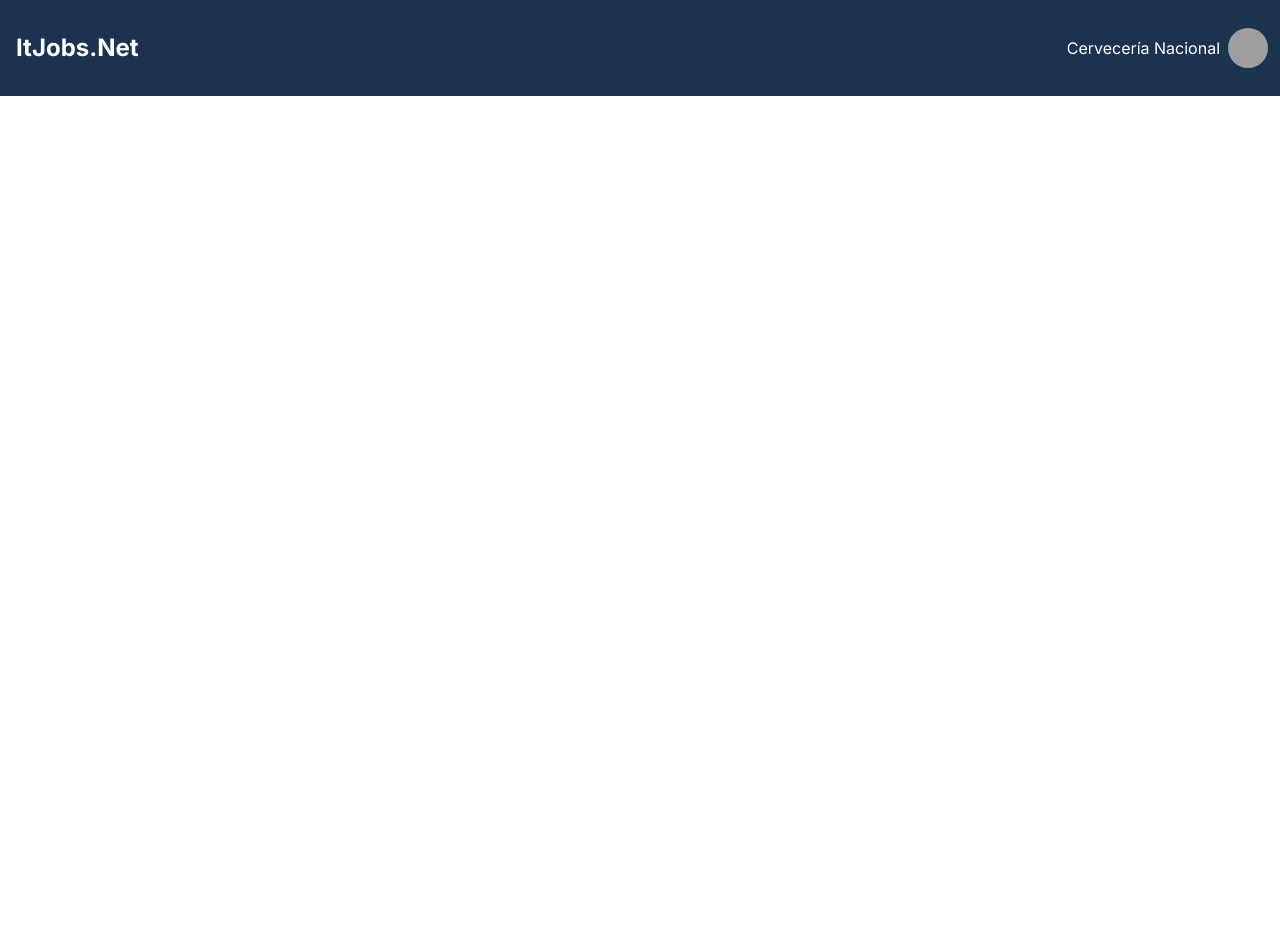
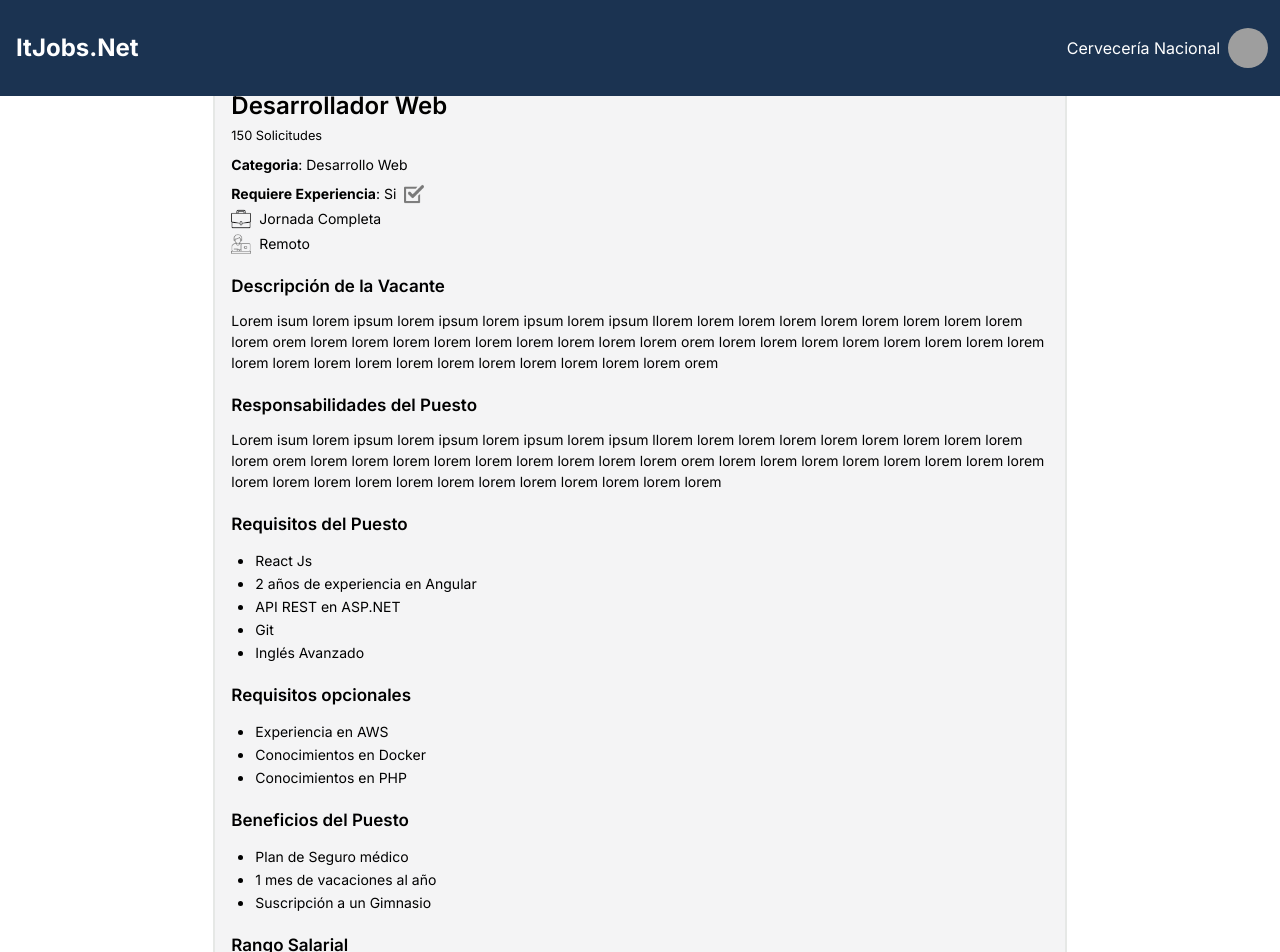
Before and after one commit to jr-giank/recruitment-platform, a React (Vite) app in the folder Frontend/Jobs/: page /candidates/viewSingleVacancy in a window 1280 px wide. Shown: the top 952 px of the page. Before the commit the page ends 800 px from the top, so only its background shows below. Built offline with nearby package versions, Linux system fonts and the light colour scheme; grey boxes are pictures that could not be loaded.

Commit message:
Pantallas de visualizacion de vacantes

```diff
--- /dev/null
+++ b/Frontend/Jobs/src/pages/candidates/All Vacancy View/VacancyViewAll.jsx
@@ -0,0 +1,15 @@
+import React from 'react'
+import VacancyGridAll from './components/VacancyGridAll'
+
+const VacancyViewAll = () => {
+    return(
+        <div className='w-full pt-2 mt-20 px-4'>
+            <h1 className='text-center mt-10 font-bold text-2xl'>Vacantes disponibles</h1>
+            <VacancyGridAll/>
+            <VacancyGridAll/>
+            <VacancyGridAll/>
+        </div>
+    )
+}
+
+export default VacancyViewAll
--- /dev/null
+++ b/Frontend/Jobs/src/pages/candidates/All Vacancy View/components/VacancyGridAll.jsx
@@ -0,0 +1,36 @@
+import React from 'react'
+import { useNavigate, Link } from 'react-router-dom'
+
+const VacancyGridAll = () => {
+   const history = useNavigate()
+   Link
+  return (
+
+    <div className='w-full border-solid border-2 border-fifth rounded-md mt-5 mb-5 pl-2 pr-2 py-4 '>
+
+        <div className='flex gap-4'>
+            <img className='w-24 ' src="https://emplea.do/img/logo.png" alt="Scopic Software" />
+
+            <div>
+                <h4 className='font-bold text-xl'>Remote Technical Lead
+                    <span className='border-solid border-2 border-nineth rounded bg-nineth m-2 text-sm'>Independiente</span>
+                    <span className='border-solid border-2 border-nineth rounded bg-nineth m-2 text-sm'>Remoto</span>
+                </h4>
+                <p className='text-base'>Scopic Software</p>
+                <ul className='flex space-x-4'>
+                    <li><h5 className='font-bold'>Ubicación</h5> Spain</li>
+                    <li><h5 className='font-bold'>Publicado</h5>29 septiembre de 2022</li>
+                    <li><h5 className='font-bold'>Categoria</h5>Backend Developer</li>
+                </ul>
+            </div>
+        </div>
+
+        <Link className=' flex cursor-pointer w-full mt-5 p-2 hover:bg-secondary border-solid border-2 border-eighth rounded' to='/candidates/viewSingleVacancy' >Ver vacante</Link>
+    </div>
+
+
+
+  )
+}
+
+export default VacancyGridAll
--- /dev/null
+++ b/Frontend/Jobs/src/pages/candidates/Single Vacancy View/VacancyViewSingle.jsx
@@ -0,0 +1,16 @@
+import React from 'react'
+import VacancyDescriptionSingle from './components/VacancyDescriptionSingle'
+
+const VacancyViewSingle = () => {
+    return(
+
+        <div className='flex justify-center mt-20 '>
+            <div className=' w-2/3'>
+                <VacancyDescriptionSingle />
+            </div>
+        </div>
+    )
+
+}
+
+export default VacancyViewSingle
--- /dev/null
+++ b/Frontend/Jobs/src/pages/candidates/Single Vacancy View/components/VacancyDescriptionSingle.jsx
@@ -0,0 +1,80 @@
+import React from 'react'
+import bag from '../../../../assets/icons/maleta.png'
+import check from '../../../../assets/icons/garrapata.png'
+import xSymbol from '../../../../assets/icons/simbolo-x.png'
+import sitOnPc from '../../../../assets/icons/lanza-libre.png'
+
+const VacancyDescriptionSingle = () => {
+
+    return (
+        <div className='flex flex-col px-4  w-full mb-20  border-solid border-2 border-tertiary rounded-md bg-eighth'>
+
+          <div>
+            <h2 className='font-semibold mt-2'>Desarrollador Web</h2>
+            <small>150 Solicitudes</small>
+          </div>
+
+          <div className='mt-2 '>
+            <p><strong>Categoria</strong>: Desarrollo Web </p>
+            <p className='flex items-center mt-2'><strong>Requiere Experiencia</strong> : Si <img className='w-5 h-5 ml-2' src={check} alt="" /> </p>
+            <p className='flex items-center mt-1'><img src={bag} className='w-5 h-5 mr-2' alt="" />Jornada Completa</p>
+            <p className='flex items-center mt-1'><img src={sitOnPc} className='w-5 h-5 mr-2' alt="" /> Remoto </p>
+          </div>
+
+          <div className='mt-4'>
+            <h4 className='font-semibold pb-2'>Descripción de la Vacante</h4>
+            <p>
+              Lorem isum lorem ipsum lorem ipsum lorem ipsum lorem ipsum llorem lorem lorem lorem lorem lorem lorem lorem lorem lorem orem lorem lorem lorem lorem lorem lorem lorem lorem lorem orem lorem lorem lorem lorem lorem lorem lorem lorem lorem lorem lorem lorem lorem lorem lorem lorem lorem lorem lorem  orem
+            </p>
+          </div>
+
+          <div className='mt-4'>
+            <h4 className='font-semibold pb-2'>Responsabilidades del Puesto</h4>
+            <p>
+              Lorem isum lorem ipsum lorem ipsum lorem ipsum lorem ipsum llorem lorem lorem lorem lorem lorem lorem lorem lorem lorem orem lorem lorem lorem lorem lorem lorem lorem lorem lorem orem lorem lorem lorem lorem lorem lorem lorem lorem lorem lorem lorem lorem lorem lorem lorem lorem lorem lorem lorem  lorem
+            </p>
+          </div>
+
+          <div className='mt-4'>
+            <h4 className='font-semibold pb-2'>Requisitos del Puesto</h4>
+            <ul className='flex flex-col list-disc pl-6'>
+              <li><p className='text-[14px]'>React Js</p> </li>
+              <li><p>2 años de experiencia en Angular</p> </li>
+              <li><p>API REST en ASP.NET</p> </li>
+              <li><p>Git</p> </li>
+              <li><p>Inglés Avanzado</p> </li>
+            </ul>
+          </div>
+
+
+          <div className='mt-4'>
+            <h4 className='font-semibold pb-2'>Requisitos opcionales</h4>
+            <ul className='flex flex-col list-disc pl-6'>
+              <li> <p>Experiencia en AWS</p> </li>
+              <li> <p>Conocimientos en Docker</p> </li>
+              <li> <p>Conocimientos en PHP</p> </li>
+            </ul>
+          </div>
+
+          <div className='mt-4'>
+            <h4 className='font-semibold pb-2'>Beneficios del Puesto</h4>
+            <ul className='flex flex-col list-disc pl-6'>
+              <li> <p>Plan de Seguro médico</p> </li>
+              <li> <p>1 mes de vacaciones al año</p> </li>
+              <li> <p>Suscripción a un Gimnasio</p> </li>
+            </ul>
+          </div>
+
+          <div className='mt-4'>
+            <h4 className='font-semibold pb-2'>Rango Salarial</h4>
+              <p>RD$75,000 - RD$95,000</p>
+          </div>
+
+          <div className='flex justify-center items-center w-full'>
+             <button className='bg-secondary text-white rounded-md px-20 py-2 mb-6 mt-6'>Solicitar Vacante</button>
+          </div>
+        </div>
+      )
+}
+
+export default VacancyDescriptionSingle
--- a/Frontend/Jobs/src/routes/AppRouter.jsx
+++ b/Frontend/Jobs/src/routes/AppRouter.jsx
@@ -3,6 +3,8 @@ import { Route, Routes, BrowserRouter as Router } from 'react-router-dom'
 import CompanyRegistrationPage from '../pages/recruiters/Company Registration/CompanyRegistrationPage'
 import VacancyRegistrationPage from '../pages/recruiters/Vacancy Registration/VacancyRegistrationPage'
 import VacancyViewPage from '../pages/recruiters/Vacancy View/VacancyViewPage'
+import VacancyViewAll from '../pages/candidates/All Vacancy View/VacancyViewAll'
+import VacancyViewSingle from '../pages/candidates/Single Vacancy View/VacancyViewSingle'
 
 import Navigation from '../sharedComponents/navigation/navigation/Navigation'
 
@@ -16,6 +18,9 @@ const AppRouter = () => {
               <Route path='/recruiter/signUp' element={<CompanyRegistrationPage />} />
               <Route path='/recruiter/createVacancy' element={<VacancyRegistrationPage />} />
               <Route path='/recruiter/viewVacancies' element={<VacancyViewPage />} />
+              <Route path='/candidates/viewAllVacancies' element={<VacancyViewAll />} />
+              <Route path='/candidates/viewSingleVacancy' element={<VacancyViewSingle />} />
+
           </Routes>
       </Router>
     </>
--- a/Frontend/Jobs/tailwind.config.cjs
+++ b/Frontend/Jobs/tailwind.config.cjs
@@ -13,6 +13,8 @@ module.exports = {
       fifth: '#E6E8E6',
       sixth: '#C0C0C0',
       seventh: '#0A66CE',
+      eighth: '#f4f4f5',
+      nineth: '#e0f2fe',
       white : '#fff'
     },
 
```
Also changed, not shown: Frontend/Jobs/src/pages/candidates/Single Vacancy View/components/Modal.jsx (added, +7 -0 lines), 1 other file (tests, documents, lock files or other folders).
